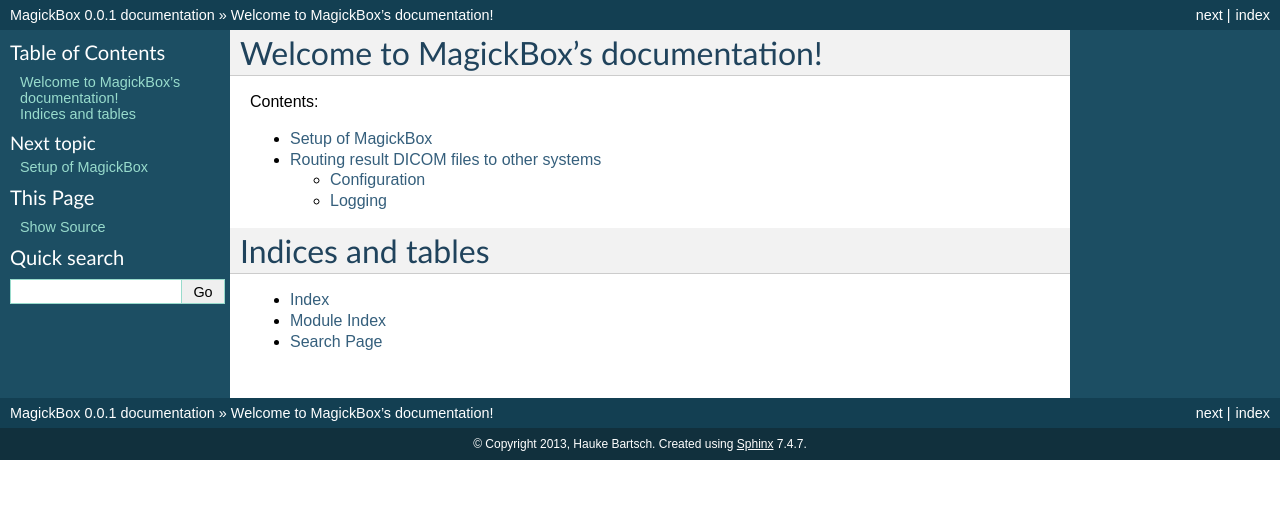
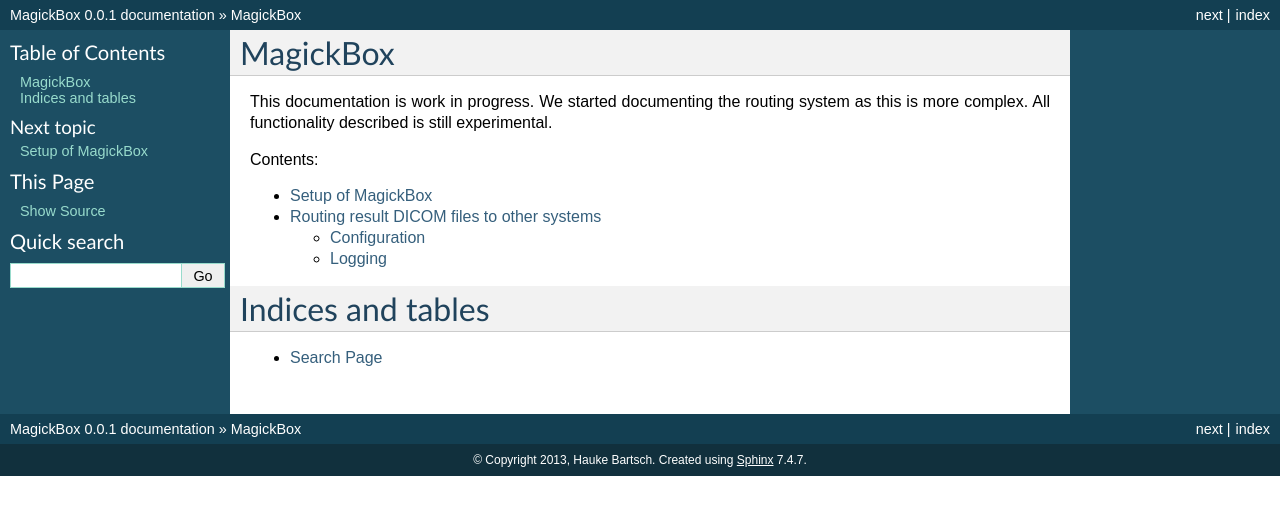
Before and after one commit to HaukeBartsch/MagickBox, a Sphinx documentation site: the page built from docs/source/index.rst, in a window 1280 px wide. Shown: the top 515 px of the page. Built offline with Sphinx 7.4.7, drawn with Linux system fonts in a browser that asks for light colours.

Commit message:
update documentation

```diff
--- a/docs/source/Routing.rst
+++ b/docs/source/Routing.rst
@@ -73,11 +73,13 @@
 
 The default rule above specifies "AETitleIn" which is the application entity title of our MagickBox (B). Additionally, or as an alternative one can also specify "AETitleFrom" as the AETitle that was used by the sending station (A). These two entries, AETitleIn and AETitleFrom are used by the routing function to find out if a specifc routing rule should be applied.
 
-The default rule above for example applies if the AETitle called on B by A matches the pattern ".*". This is a regular expression that reads as some character (.) and there can be 0 or more of those. As this rules matches to any string regardless of where the data was addressed to (AETitleIn) the rule will always apply (default rule).
+The default rule above for example applies if the AETitle called on B by A matches the pattern ".*". This is a regular expression that reads as some character (.) and there can be none, one or more of those. As this rules matches any string the rule will always apply (default rule) regardless of where the data comes from.
 
 The "send" section contains one or more destinations for sending. Each of the entries is matched one at a time against the processing result (returned proc.json "success" value string). The default rule matches any value of "success" whereas the rule named "ProcRSI bucket routing of results" matches specific strings like "success", "failed", or "partial". If the "success" string matches one of these entries the corresponding destination is chosen to receive the OUTPUT data.
 
-If the "break" entry of a successful sending operation has the value 1 sending stops.
+If the "break" entry of a successful sending operation has the value 1 sending stops without evaluated if other send entries would match as well. This allows for a fail-back send destination.
+
+Two placeholders are available "$me" references the IP of the MagickBox and "$port" the port specifies in the Setup interface. Both usually refer to the DCM4CHEE virtual machine (VM) that can be installed side by side with the MagickBox VM.
 
 Logging
 =======
--- a/docs/source/index.rst
+++ b/docs/source/index.rst
@@ -1,10 +1,8 @@
-.. MagickBox documentation master file, created by
-   sphinx-quickstart on Wed Dec 18 08:36:02 2013.
-   You can adapt this file completely to your liking, but it should at least
-   contain the root `toctree` directive.
 
-Welcome to MagickBox's documentation!
-=====================================
+MagickBox
+=========
+
+This documentation is work in progress. We started documenting the routing system as this is more complex. All functionality described is still experimental.
 
 Contents:
 
@@ -18,6 +16,6 @@
 Indices and tables
 ==================
 
-* :ref:`genindex`
-* :ref:`modindex`
+.. * :ref:`genindex`
+.. * :ref:`modindex`
 * :ref:`search`
```
Also changed, not shown: 4 other files.
